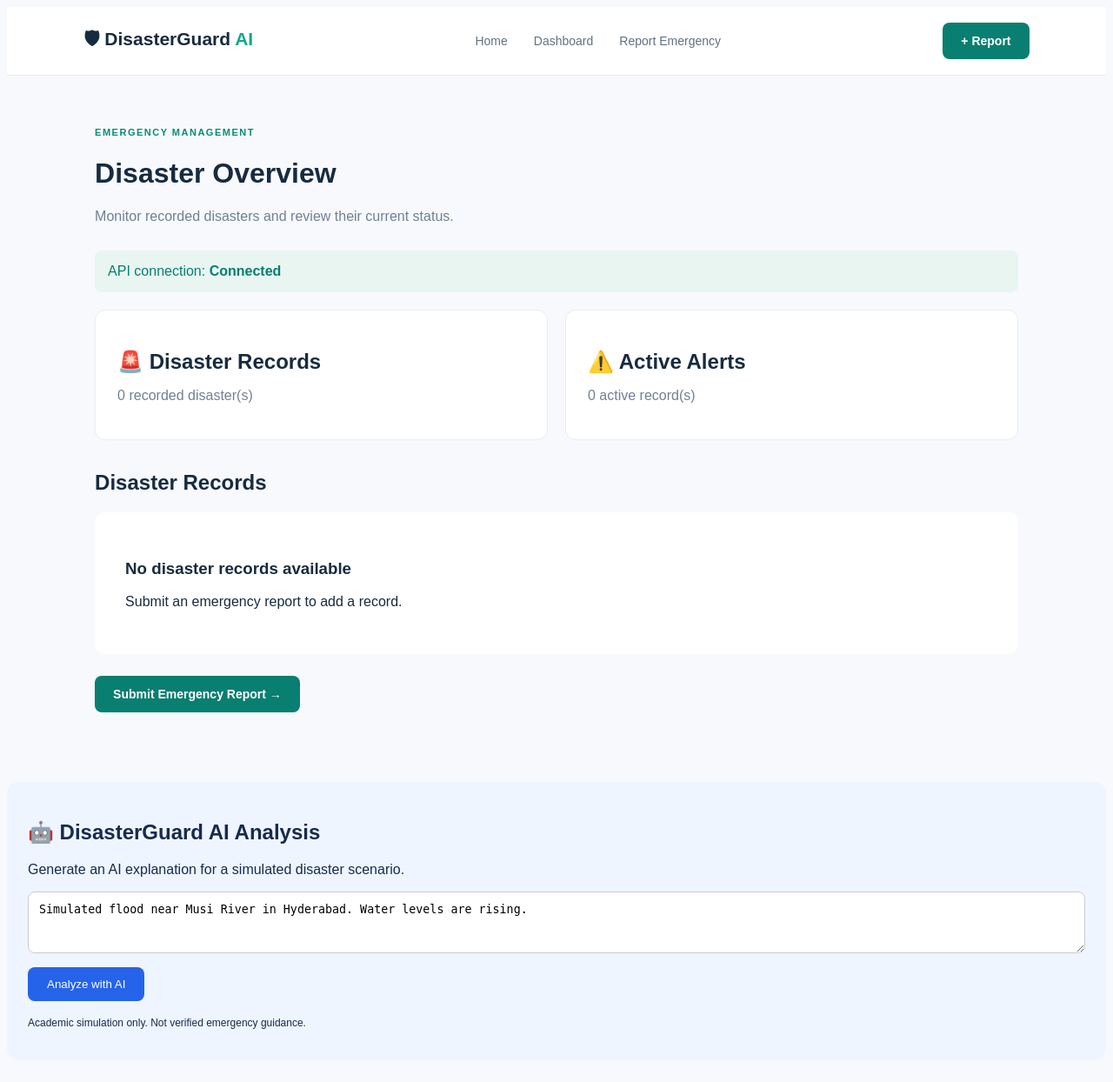
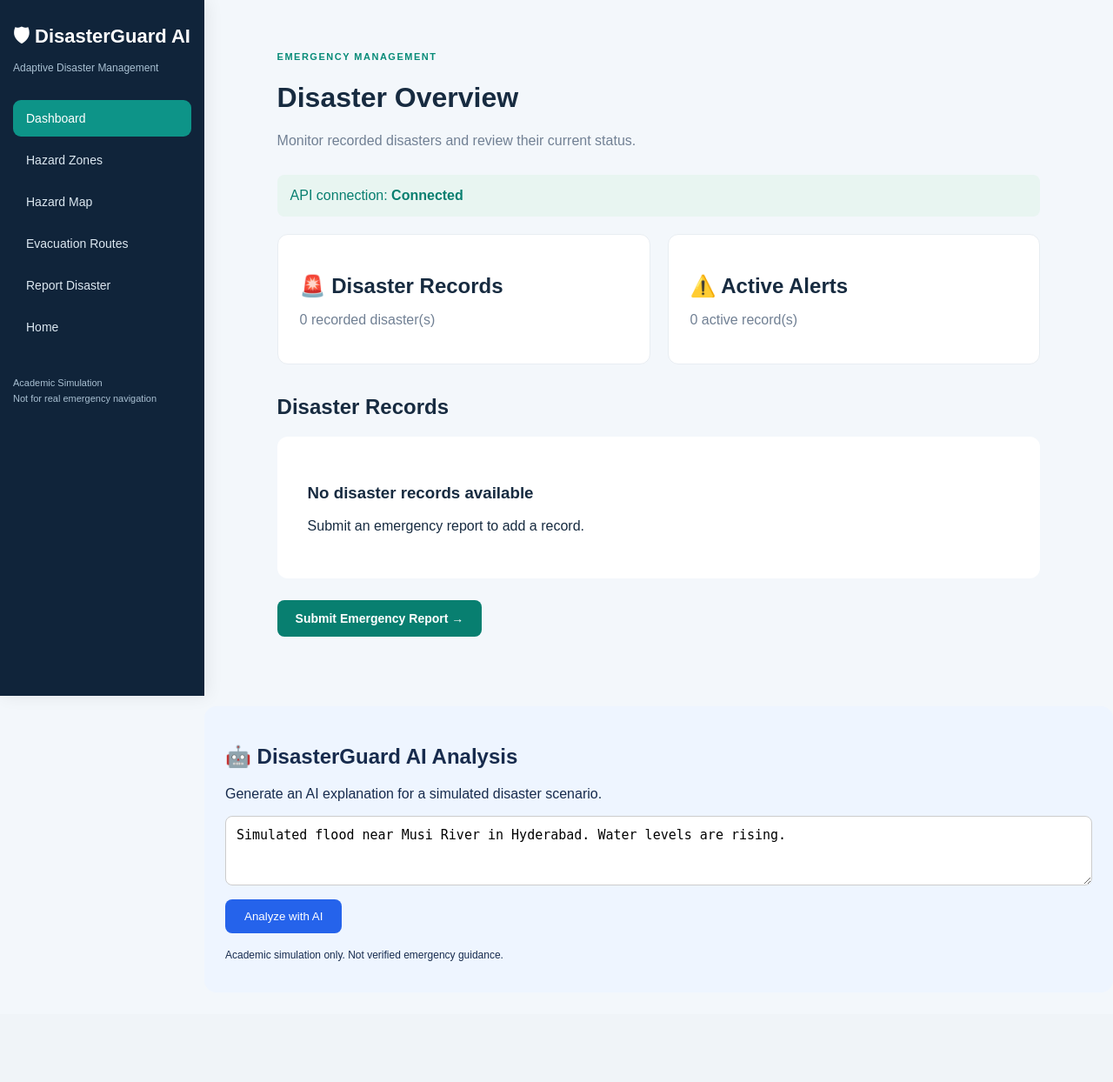
Before and after one commit to thanvitha-m/KLH-CSE-2026-27-2420030040-DisasterManagementSystem, a Flask app: page /dashboard in a window 1280 px wide. Shown: the whole page at 87% size. After the commit the page ends 1105 px from the top, so only its background shows below. Run offline with Flask 3, Linux system fonts and the light colour scheme; data that the repository does not hold is empty.

Commit message:
Unify DisasterGuard UI and improve AI display styling

```diff
--- /dev/null
+++ b/src/static/css/unified.css
@@ -0,0 +1,178 @@
+
+:root {
+  --navy: #10243a;
+  --teal: #0d9488;
+}
+body {
+  margin: 0;
+  padding-left: 235px;
+  background: #f3f7fb;
+}
+.dg-sidebar {
+  position: fixed;
+  left: 0;
+  top: 0;
+  bottom: 0;
+  width: 235px;
+  z-index: 9999;
+  background: var(--navy);
+  color: white;
+  padding: 25px 15px;
+  box-sizing: border-box;
+  overflow-y: auto;
+  font-family: Arial, sans-serif;
+}
+.dg-brand {
+  font-size: 22px;
+  font-weight: 800;
+  margin-bottom: 8px;
+}
+.dg-subtitle {
+  color: #a9c0d2;
+  font-size: 12px;
+  margin-bottom: 30px;
+}
+.dg-sidebar a {
+  display: block;
+  padding: 13px 15px;
+  margin: 6px 0;
+  border-radius: 9px;
+  color: #dce8f1;
+  text-decoration: none;
+  font-size: 14px;
+}
+.dg-sidebar a:hover,
+.dg-sidebar a.active {
+  background: var(--teal);
+  color: white;
+}
+.dg-sidebar .dg-footer {
+  margin-top: 35px;
+  font-size: 11px;
+  color: #a9c0d2;
+  line-height: 1.6;
+}
+@media (max-width: 700px) {
+  body {
+    padding-left: 0;
+    padding-top: 65px;
+  }
+  .dg-sidebar {
+    width: 100%;
+    height: 65px;
+    bottom: auto;
+    display: flex;
+    align-items: center;
+    gap: 12px;
+    padding: 8px;
+    overflow-x: auto;
+  }
+  .dg-brand {
+    font-size: 15px;
+    white-space: nowrap;
+    margin: 0;
+  }
+  .dg-subtitle, .dg-footer {
+    display: none;
+  }
+  .dg-sidebar a {
+    white-space: nowrap;
+    font-size: 12px;
+    padding: 9px;
+    margin: 0;
+  }
+}
+
+
+/* DisasterGuard UI polish */
+
+/* Hide the old top navigation only on unified pages */
+body:has(.dg-sidebar) > header,
+body:has(.dg-sidebar) > nav,
+body:has(.dg-sidebar) > .navbar,
+body:has(.dg-sidebar) > .site-header {
+    display: none !important;
+}
+
+/* Keep a consistent application layout */
+body:has(.dg-sidebar) {
+    background: #f3f7fb;
+}
+
+.dg-sidebar {
+    box-shadow: 3px 0 18px rgba(0,0,0,.08);
+}
+
+.dg-sidebar a {
+    transition: background .2s ease;
+}
+
+/* Improve form readability */
+body:has(.dg-sidebar) input,
+body:has(.dg-sidebar) select,
+body:has(.dg-sidebar) textarea {
+    font-size: 15px;
+}
+
+body:has(.dg-sidebar) button {
+    cursor: pointer;
+}
+
+/* Evacuation page improvements */
+body:has(.dg-sidebar) input[type="number"] {
+    min-width: 65px;
+    padding: 7px;
+    border: 1px solid #cbd5e1;
+    border-radius: 6px;
+}
+
+body:has(.dg-sidebar) input[type="checkbox"] {
+    width: 17px;
+    height: 17px;
+    accent-color: #0d9488;
+}
+
+body:has(.dg-sidebar) button[type="submit"] {
+    padding: 10px 18px;
+    border-radius: 7px;
+    font-weight: 600;
+}
+
+/* AI output formatting */
+.dg-ai-formatted {
+    line-height: 1.7;
+    overflow-wrap: anywhere;
+}
+
+.dg-ai-formatted h1,
+.dg-ai-formatted h2,
+.dg-ai-formatted h3 {
+    color: #10243a;
+    margin: 18px 0 10px;
+}
+
+.dg-ai-formatted p {
+    margin: 10px 0;
+}
+
+.dg-ai-formatted ul,
+.dg-ai-formatted ol {
+    padding-left: 24px;
+}
+
+.dg-ai-formatted table {
+    border-collapse: collapse;
+    width: 100%;
+    margin: 15px 0;
+}
+
+.dg-ai-formatted th,
+.dg-ai-formatted td {
+    border: 1px solid #cbd5e1;
+    padding: 9px;
+    text-align: left;
+}
+
+.dg-ai-formatted th {
+    background: #e2f3ef;
+}
--- /dev/null
+++ b/src/static/js/ai_format.js
@@ -0,0 +1,110 @@
+
+(function () {
+  "use strict";
+
+  function escapeHTML(text) {
+    return text.replace(/[&<>"']/g, function (c) {
+      return {
+        "&": "&amp;",
+        "<": "&lt;",
+        ">": "&gt;",
+        '"': "&quot;",
+        "'": "&#39;"
+      }[c];
+    });
+  }
+
+  function inlineFormat(text) {
+    return escapeHTML(text)
+      .replace(/\*\*(.*?)\*\*/g, "<strong>$1</strong>")
+      .replace(/(?<!\*)\*([^*\n]+)\*(?!\*)/g, "<em>$1</em>");
+  }
+
+  function renderMarkdown(text) {
+    const lines = String(text || "").split(/\r?\n/);
+    let html = "";
+    let list = null;
+
+    function closeList() {
+      if (list) {
+        html += "</" + list + ">";
+        list = null;
+      }
+    }
+
+    for (const line of lines) {
+      const s = line.trim();
+
+      if (!s) {
+        closeList();
+        continue;
+      }
+
+      if (/^#{1,3}\s/.test(s)) {
+        closeList();
+        const level = s.match(/^#+/)[0].length;
+        html += "<h" + level + ">" +
+          inlineFormat(s.replace(/^#{1,3}\s+/, "")) +
+          "</h" + level + ">";
+      } else if (/^[-*]\s+/.test(s)) {
+        if (list !== "ul") {
+          closeList();
+          html += "<ul>";
+          list = "ul";
+        }
+        html += "<li>" + inlineFormat(s.slice(2)) + "</li>";
+      } else if (/^\d+\.\s+/.test(s)) {
+        if (list !== "ol") {
+          closeList();
+          html += "<ol>";
+          list = "ol";
+        }
+        html += "<li>" +
+          inlineFormat(s.replace(/^\d+\.\s+/, "")) +
+          "</li>";
+      } else if (/^---+$/.test(s)) {
+        closeList();
+        html += "<hr>";
+      } else {
+        closeList();
+        html += "<p>" + inlineFormat(s) + "</p>";
+      }
+    }
+
+    closeList();
+    return html;
+  }
+
+  function formatResults() {
+    const candidates = document.querySelectorAll(
+      "#ai-result, #aiResult, #ai-output, #aiOutput, " +
+      "#analysis-result, #analysisResult, #analysis-output"
+    );
+
+    candidates.forEach(function (el) {
+      if (el.dataset.dgFormatted === "yes") return;
+
+      const text = el.textContent || "";
+
+      if (!text.trim()) return;
+
+      el.innerHTML = renderMarkdown(text);
+      el.classList.add("dg-ai-formatted");
+      el.dataset.dgFormatted = "yes";
+    });
+  }
+
+  document.addEventListener("DOMContentLoaded", function () {
+    formatResults();
+
+    const observer = new MutationObserver(function () {
+      formatResults();
+    });
+
+    observer.observe(document.body, {
+      childList: true,
+      subtree: true,
+      characterData: true
+    });
+  });
+})();
--- a/src/templates/dashboard.html
+++ b/src/templates/dashboard.html
@@ -6,8 +6,30 @@
     <meta name="viewport" content="width=device-width, initial-scale=1.0">
     <title>Disaster Dashboard | DisasterGuard AI</title>
     <link rel="stylesheet" href="{{ url_for('static', filename='css/style.css') }}">
+
+<link rel="stylesheet"
+      href="{{ url_for('static', filename='css/unified.css') }}">
+
 </head>
 <body>
+
+<aside class="dg-sidebar">
+  <div>
+    <div class="dg-brand">🛡 DisasterGuard AI</div>
+    <div class="dg-subtitle">Adaptive Disaster Management</div>
+    <a href="/dashboard" class="active">Dashboard</a>
+<a href="/hazards" class="">Hazard Zones</a>
+<a href="/map" class="">Hazard Map</a>
+<a href="/evacuation" class="">Evacuation Routes</a>
+<a href="/report" class="">Report Disaster</a>
+<a href="/" class="">Home</a>
+    <div class="dg-footer">
+      Academic Simulation<br>
+      Not for real emergency navigation
+    </div>
+  </div>
+</aside>
+
     <nav class="navbar">
         <a class="brand" href="/">🛡 DisasterGuard <span>AI</span></a>
         <div class="nav-links">
@@ -137,5 +159,6 @@ async function runDisasterAI() {
   }
 }
 </script>
+<script src="{{ url_for('static', filename='js/ai_format.js') }}"></script>
 </body>
 </html>
```
Also changed, not shown: src/templates/evacuation.html (+22 -0 lines), src/templates/hazard_zones.html (+22 -0 lines), src/templates/home.html (+22 -0 lines), src/templates/map.html (+22 -0 lines), src/templates/report.html (+22 -0 lines).
